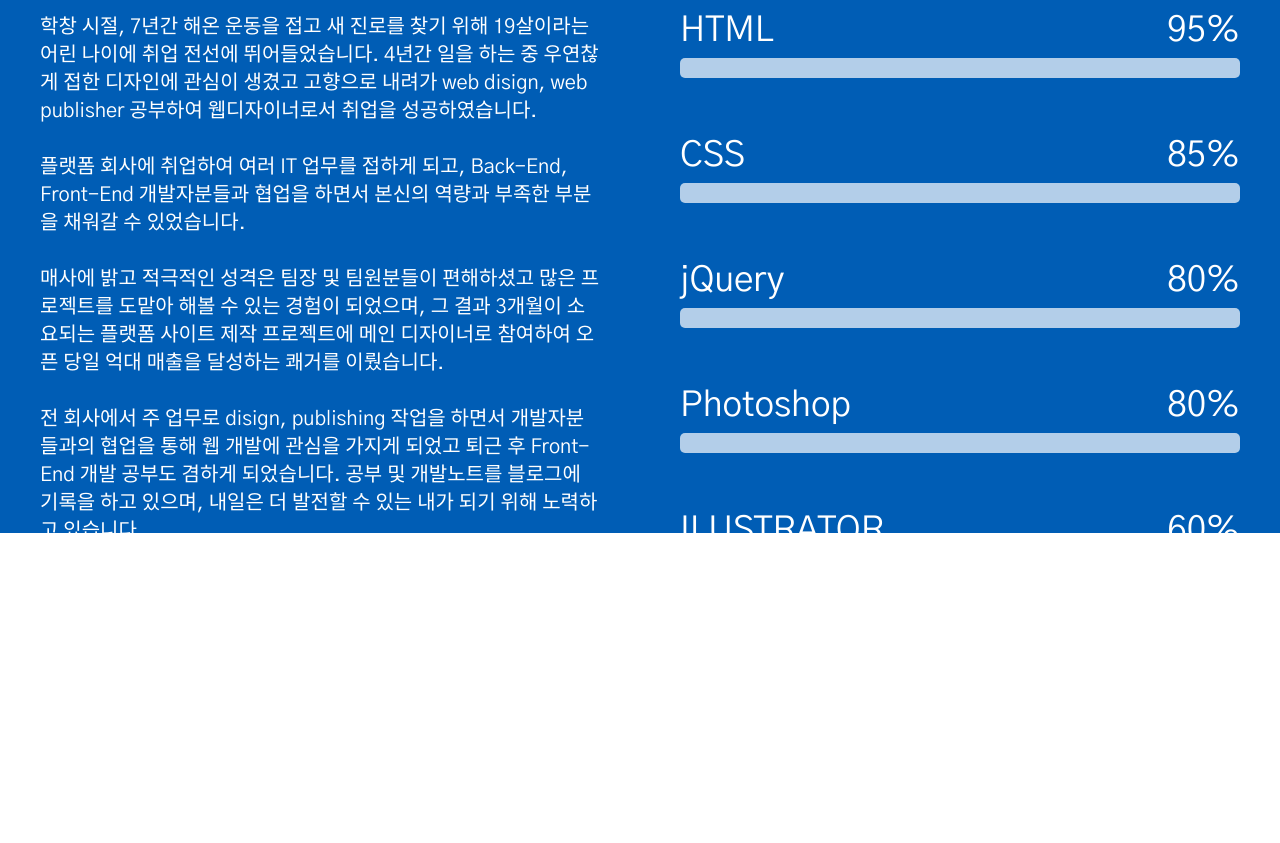
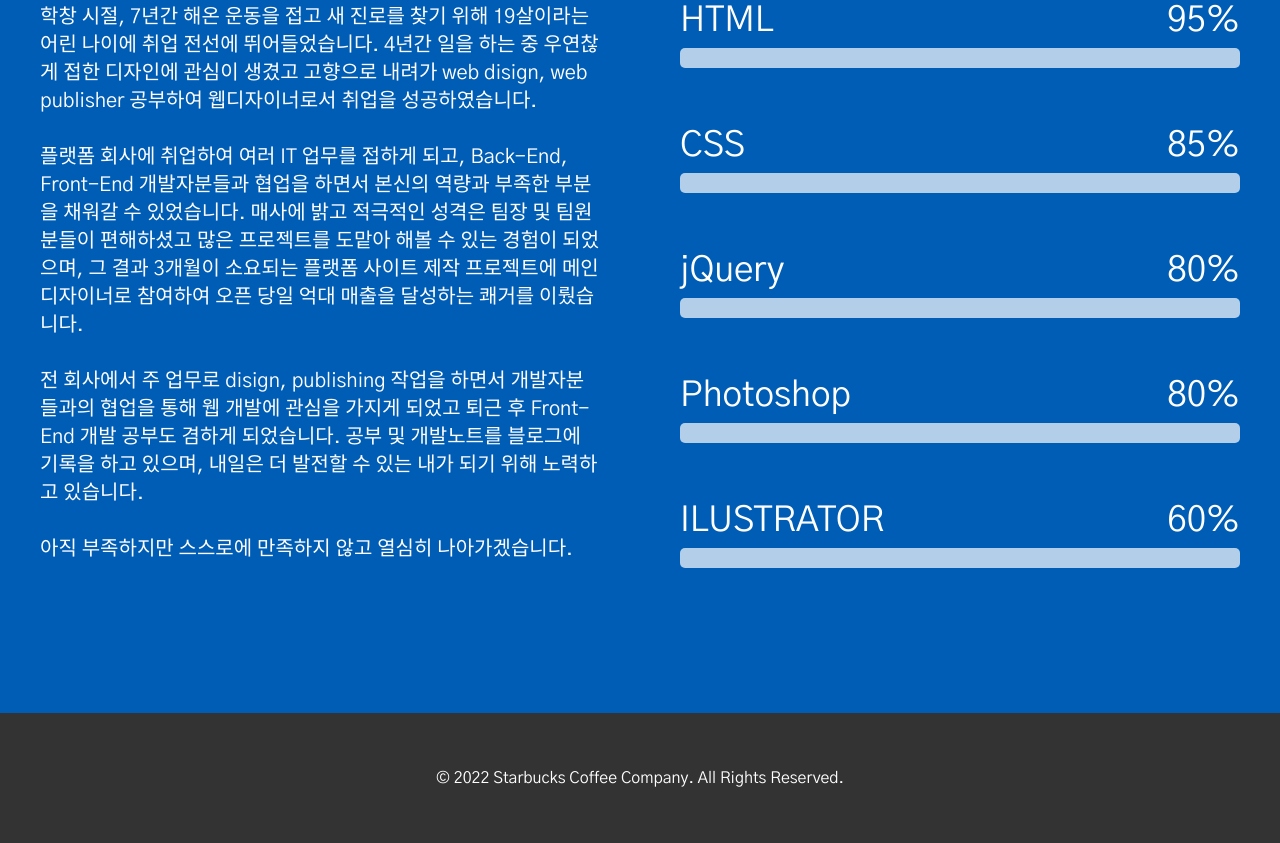
Before and after one commit to GoKyoungEun/Winnie-Portfolio, a plain HTML site: page page/about.html in a window 1280 px wide. Shown: the part 1867-2710 px from the top of the page. Before the commit the page ends 2400 px from the top, so only its background shows below. Drawn offline with nearby package versions, Linux system fonts and the light colour scheme.

Commit message:
220809 수정

```diff
--- a/css/about.css
+++ b/css/about.css
@@ -93,10 +93,10 @@
 
 .visual .bg-title.bottom {
   opacity: .04;
-  font-size: 300px;
+  font-size: 230px;
   font-weight: 900;
   position: absolute;
-  bottom: -100px;
+  bottom: -60px;
   right: 0;
 }
 
@@ -313,6 +313,10 @@
   .visual .sub_swiper .swiper-slide .current {
     font-size: 32px;
   }
+  .visual .bg-title.bottom {
+    font-size: 200px;
+    bottom: -30px;
+  }
 }
 @media screen and (max-width: 980px) {
   .visual .inner {
@@ -469,7 +473,7 @@
 /* page3 */
 .page3 {
   width: 100%;
-  height: 100vh;
+  height:980px;
   top: 0;
   left: 0;
   display: flex;
@@ -596,12 +600,13 @@
 }
 @media screen and (max-width: 1400px) {
   .page3 .inner > div {
-    padding: 50px 40px;
+    padding: 20px 40px;
   }
   .page3 .inner h1 {
     font-size: 45px;
     line-height: 55px;
-    margin-bottom: 20px
+    margin-bottom: 20px;
+    padding: 10px 40px;
   }
 }
 
--- a/css/common.css
+++ b/css/common.css
@@ -120,6 +120,23 @@ a {
   width: 100%;
   opacity: 1;
 }
+
+/* footer */
+footer {
+  width: 100%;
+  height:130px;
+  background-color: #333;
+  position: relative;
+}
+.copyright {
+  color: #fff;
+  position: absolute;
+  top: 50%;
+  left: 50%;
+  transform: translate(-50%, -50%);
+
+}
+
 @keyframes gnb {
   0% {
     opacity: 0;
--- a/js/about.js
+++ b/js/about.js
@@ -136,7 +136,7 @@
       let sticky = $('.skillbar2'), // 따라올려는 부모
           scroll = $(window).scrollTop();// 높이값
 
-      if (scroll >= 1400) sticky.addClass('on');
+      if (scroll >= 1300) sticky.addClass('on');
       // 상단에서 500px 도달시 상단 고정 fixed 로 클래스 수정
       else sticky.removeClass('on');
     });
--- a/js/common.js
+++ b/js/common.js
@@ -6,3 +6,7 @@ $('.trigger').click(function () {
 
 // AOS
 AOS.init();
+
+    //footer
+    const thisYear = document.querySelector('.this-year');
+    thisYear.textContent = new Date().getFullYear(); // 2022
--- a/page/about.html
+++ b/page/about.html
@@ -9,24 +9,17 @@
 
   <!-- 파비콘 등록 -->
   <link rel="icon" href="../favicon.ico" />
-
-  <!-- jQuery cdn-->
-  <script src="https://code.jquery.com/jquery-3.5.1.min.js"></script>
   <!-- reset cdn -->
   <link rel="stylesheet" href="https://cdn.jsdelivr.net/npm/reset-css@5.0.1/reset.min.css">
   <!-- AOS cdn -->
   <link href="https://unpkg.com/aos@2.3.1/dist/aos.css" rel="stylesheet">
-  <script src="https://unpkg.com/aos@2.3.1/dist/aos.js"></script>
   <!-- google icon -->
   <link rel="stylesheet" href="https://fonts.googleapis.com/icon?family=Material+Icons" />
   <!-- swiper cdn -->
   <link rel="stylesheet" href="https://cdn.jsdelivr.net/npm/swiper@8/swiper-bundle.min.css" />
-  <script src="https://cdn.jsdelivr.net/npm/swiper/swiper-bundle.min.js"></script>
 
   <link rel="stylesheet" href="../css/common.css">
   <link rel="stylesheet" href="../css/about.css">
-  <script type="text/javascript" defer="defer" src="../js/common.js"></script>
-  <script type="text/javascript" defer="defer" src="../js/about.js"></script>
 
 </head>
 
@@ -154,9 +147,7 @@
           목표를 향해 나아가는<br>
           Publisher입니다.
         </h1>
-        <div class="page3-text" data-aos="fade-right"
-        data-aos-offset="500"
-        data-aos-easing="ease-in-sine">
+        <div class="page3-text" data-aos="fade-right">
           <p>
             학창 시절, 7년간 해온 운동을 접고 새 진로를 찾기 위해 19살이라는
             어린 나이에 취업 전선에 뛰어들었습니다.
@@ -165,7 +156,6 @@
             <br><br>
             플랫폼 회사에 취업하여 여러 IT 업무를 접하게 되고,
             Back-End, Front-End 개발자분들과 협업을 하면서 본신의 역량과 부족한 부분을 채워갈 수 있었습니다.
-            <br><br>
             매사에 밝고 적극적인 성격은 팀장 및 팀원분들이 편해하셨고
             많은 프로젝트를 도맡아 해볼 수 있는 경험이 되었으며, 그 결과 3개월이 소요되는
             플랫폼 사이트 제작 프로젝트에 메인 디자이너로 참여하여
@@ -179,8 +169,7 @@
             아직 부족하지만 스스로에 만족하지 않고 열심히 나아가겠습니다.
           </p>
         </div>
-        <div class="page-skill" data-aos="fade-left" data-aos-offset="500"
-        data-aos-easing="ease-in-sine">
+        <div class="page-skill" data-aos="fade-left">
           <div class="skill-item">
             <span>HTML</span>
             <span>95%</span>
@@ -214,6 +203,20 @@
         </div>
       </div>
     </section>
-</body>
+    <footer>
+      <p class="copyright">
+        &copy; <span class="this-year"></span> Starbucks Coffee Company. All Rights Reserved.
+      </p>
+    </footer>
+    <!-- jQuery cdn-->
+    <script src="https://code.jquery.com/jquery-3.5.1.min.js"></script>
+    <!-- AOS cdn -->
+    <script src="https://unpkg.com/aos@2.3.1/dist/aos.js"></script>
+    <!-- swiper cdn -->
+    <script src="https://cdn.jsdelivr.net/npm/swiper/swiper-bundle.min.js"></script>
+
+    <script type="text/javascript" defer="defer" src="../js/common.js"></script>
+    <script type="text/javascript" defer="defer" src="../js/about.js"></script>
+  </body>
 
 </html>
```
Also changed, not shown: page/blog.html (+6 -0 lines), page/portfolio.html (+6 -0 lines).
